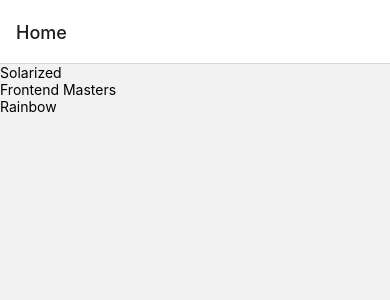
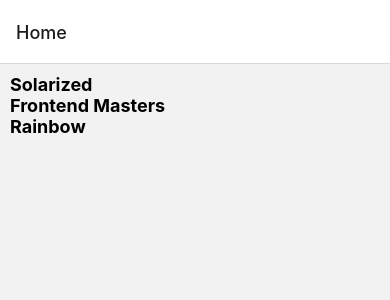
Before and after one commit to irahrosete/fm-react-native-expo, a React Native app: screen /Home in a window 390 px wide. Shown: the top 300 px of the page. Built offline with nearby package versions, Linux system fonts and the light colour scheme.

Commit message:
create component to preview palette

```diff
--- /dev/null
+++ b/components/PalettePreview.js
@@ -0,0 +1,26 @@
+import React from 'react'
+import { TouchableOpacity, Text, StyleSheet, FlatList } from 'react-native'
+import ColorPalette from '../screens/ColorPalette'
+
+const PalettePreview = ({ handlePress, colorPalette }) => {
+  return (
+    <TouchableOpacity onPress={handlePress}>
+      <Text style={styles.text}>{colorPalette.paletteName}</Text>
+      <FlatList
+        style={styles.text}
+        data={ColorPalette.colors}
+        keyExtractor={(item) => item.colorName}
+        renderItem={({ item }) => <Text>{item.colorName}</Text>}
+      />
+    </TouchableOpacity>
+  )
+}
+
+const styles = StyleSheet.create({
+  text: {
+    fontWeight: 'bold',
+    fontSize: 18,
+  },
+})
+
+export default PalettePreview
--- a/screens/Home.js
+++ b/screens/Home.js
@@ -1,5 +1,6 @@
 import React from 'react'
-import { Text, TouchableOpacity, FlatList } from 'react-native'
+import { FlatList, StyleSheet } from 'react-native'
+import PalettePreview from '../components/PalettePreview'
 
 const SOLARIZED = [
   { colorName: 'Base03', hexCode: '#002b36' },
@@ -45,19 +46,24 @@
 const Home = ({ navigation }) => {
   return (
     <FlatList
+      style={styles.list}
       data={COLOR_PALETTES}
       keyExtractor={(item) => item.paletteName}
       renderItem={({ item }) => (
-        <TouchableOpacity
-          onPress={() => {
+        <PalettePreview
+          handlePress={() => {
             navigation.navigate('ColorPalette', item)
           }}
-        >
-          <Text>{item.paletteName}</Text>
-        </TouchableOpacity>
+          colorPalette={item}
+        />
       )}
     />
   )
 }
 
+const styles = StyleSheet.create({
+  list: {
+    padding: 10,
+  },
+})
 export default Home
```
